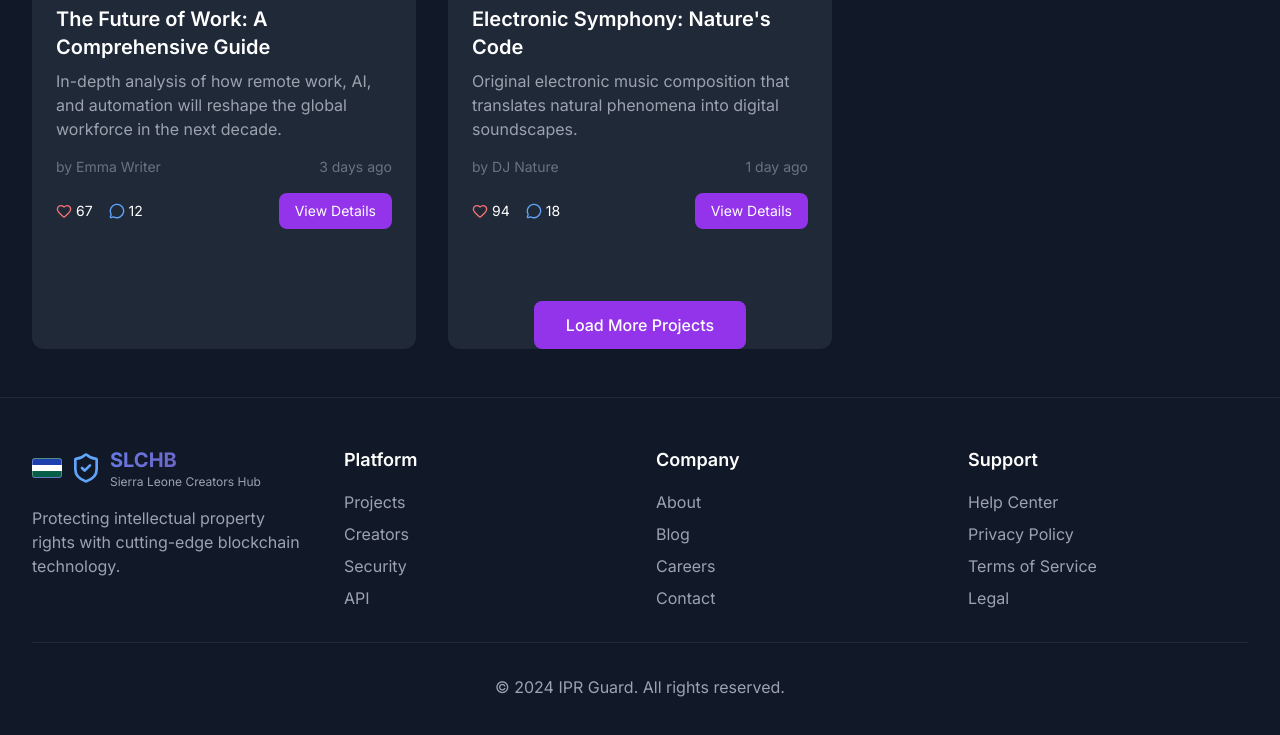
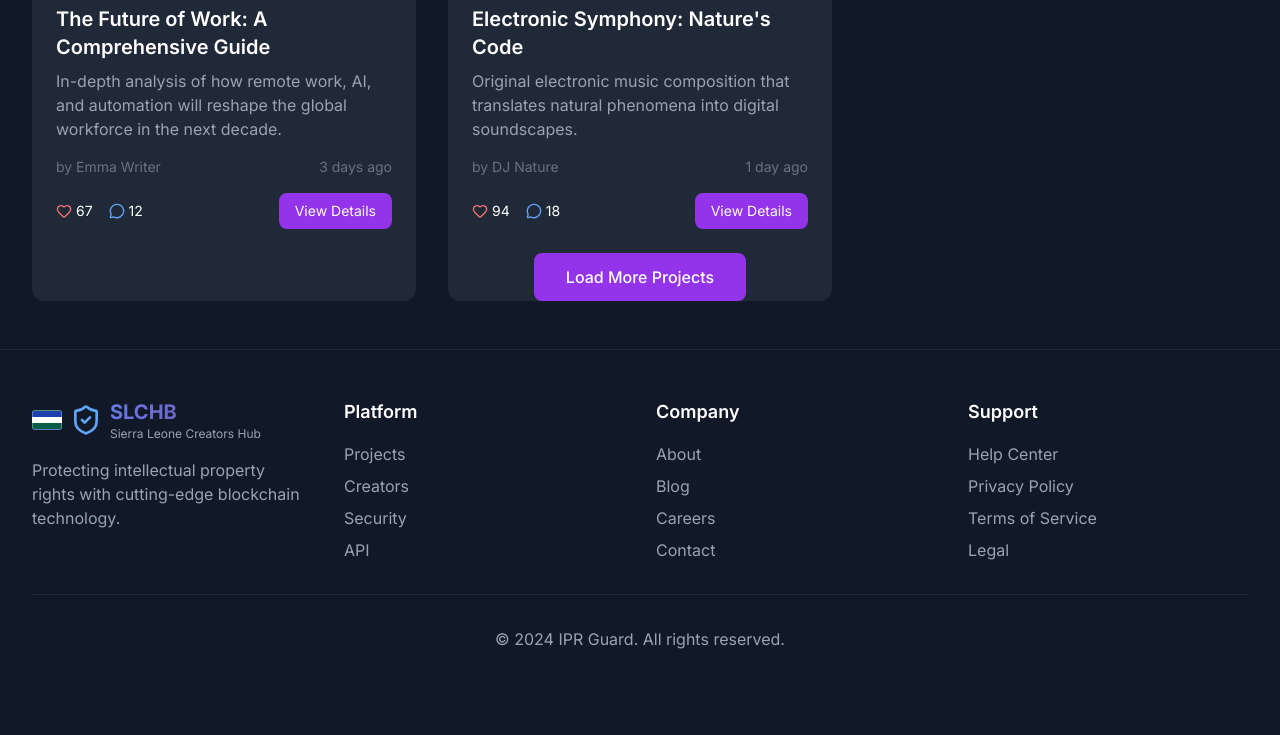
Before and after one commit to barriehassan/slchb-static-site, a plain HTML site: page projects.html in a window 1280 px wide. Shown: the part 1391-2126 px from the top of the page. After the commit the page ends 2090 px from the top, so only its background shows below. Drawn offline with nearby package versions, Linux system fonts and the light colour scheme.

Commit message:
new commit

```diff
--- a/projects.html
+++ b/projects.html
@@ -441,7 +441,7 @@
             </div> -->
 
             <!-- Load More Button -->
-            <div class="text-center mt-12">
+            <div class="text-center mt-15">
                 <button id="load-more" class="bg-purple-600 hover:bg-purple-700 text-white px-8 py-3 rounded-lg font-medium">
                     Load More Projects
                 </button>
```
